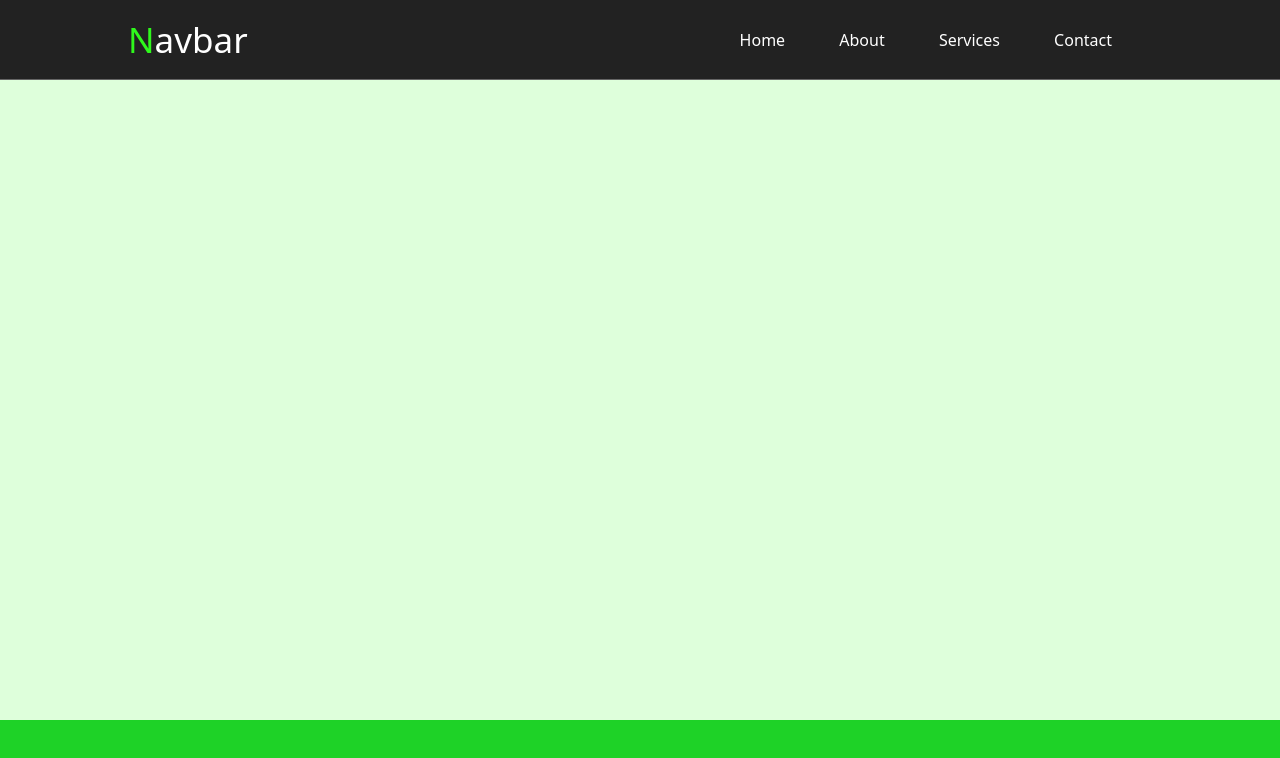
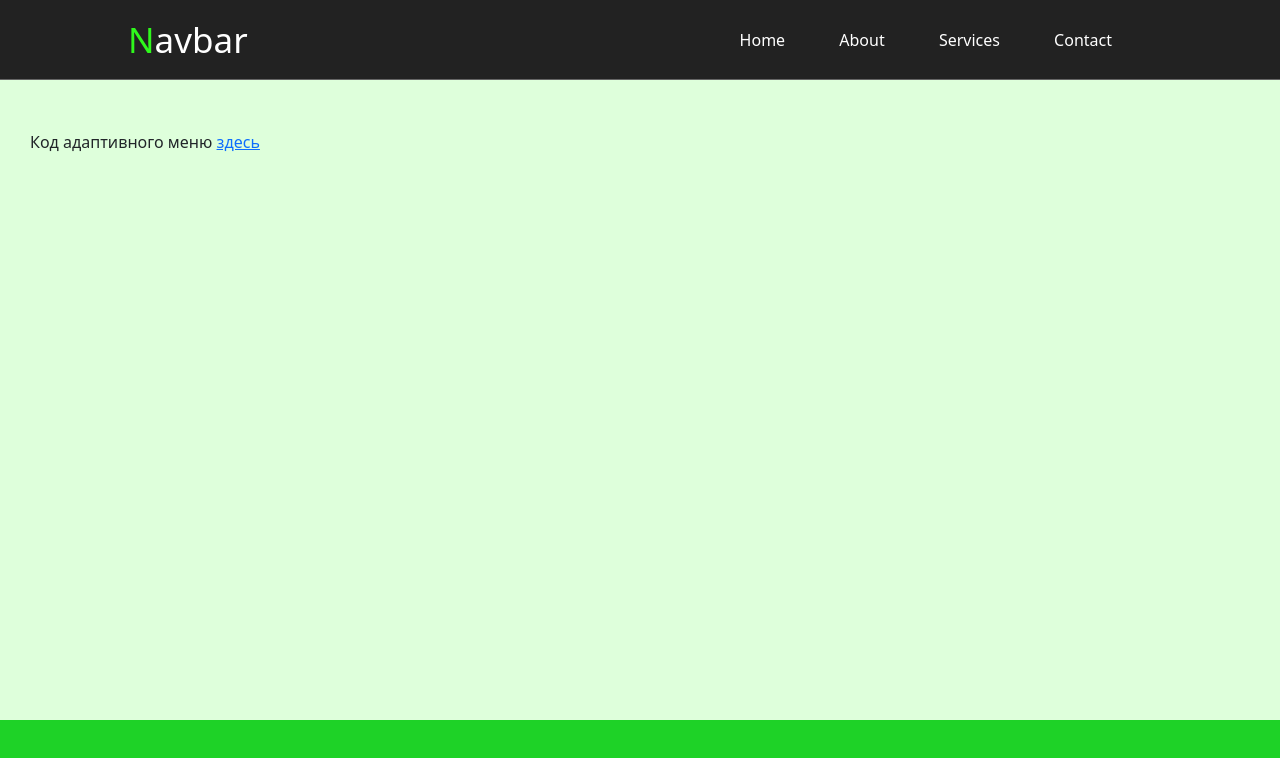
Before and after one commit to IvanIvanson/adaptive-menu, a plain HTML site: page index.html in a window 1280 px wide. Drawn offline with nearby package versions, Linux system fonts and the light colour scheme.

Commit message:
commit-2

```diff
--- a/index.html
+++ b/index.html
@@ -33,6 +33,7 @@
   </header>
   <main>
 
+   <p>Код адаптивного меню <a href="https://github.com/IvanIvanson/adaptive-menu.git">здесь</a></p>
   </main>
   <footer></footer>
  </div>
--- a/stylecomponets/_main.scss
+++ b/stylecomponets/_main.scss
@@ -2,9 +2,8 @@ main{
   display: flex;
   flex: 1;
 
-  .row{
-    width: 100%;
-    padding: 0;
-    margin: 0;
+  p{
+    margin-top: 50px;
+    padding-left: 30px;
   }
 }
```
Also changed, not shown: style.css, 1 other file.
